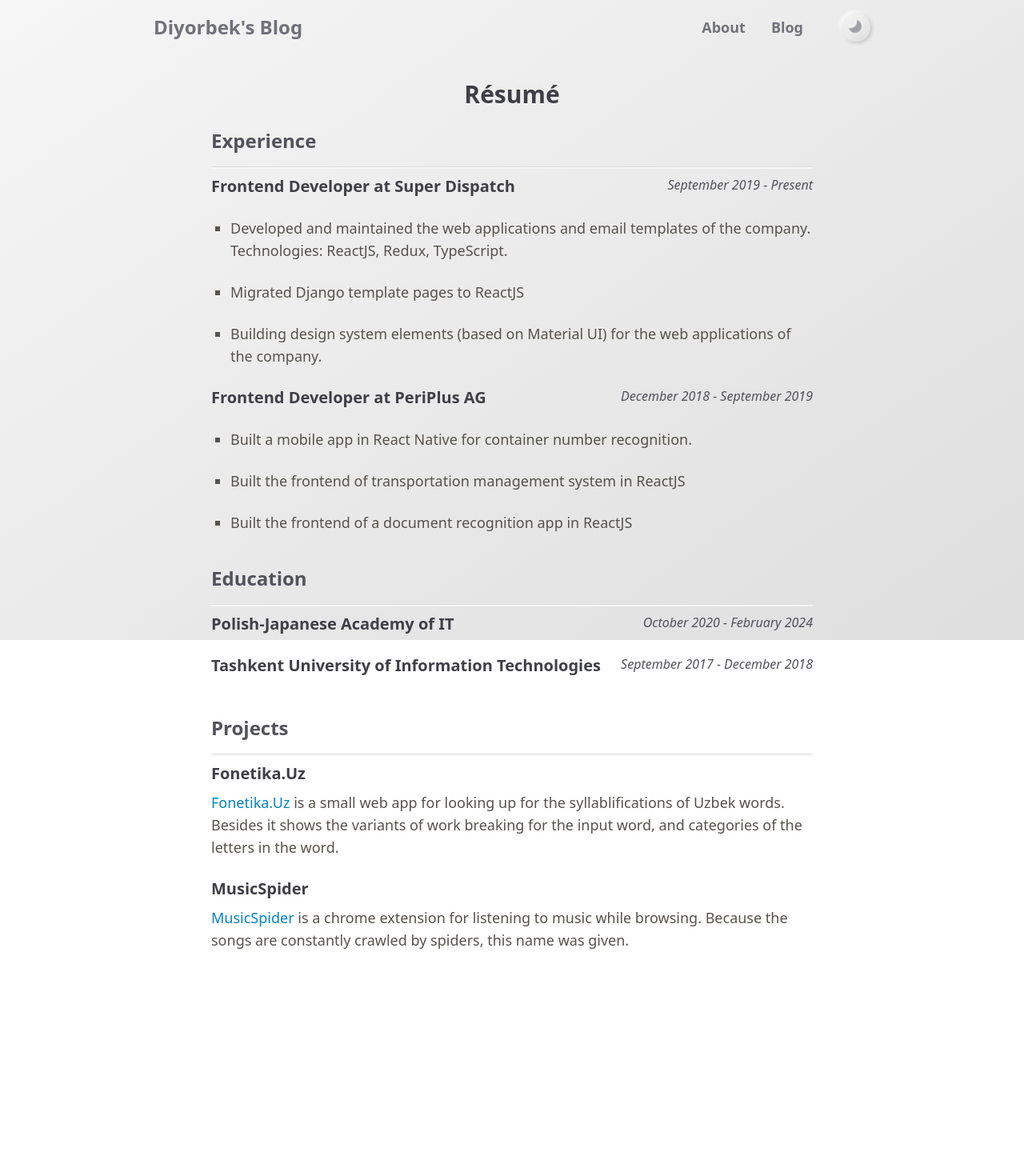
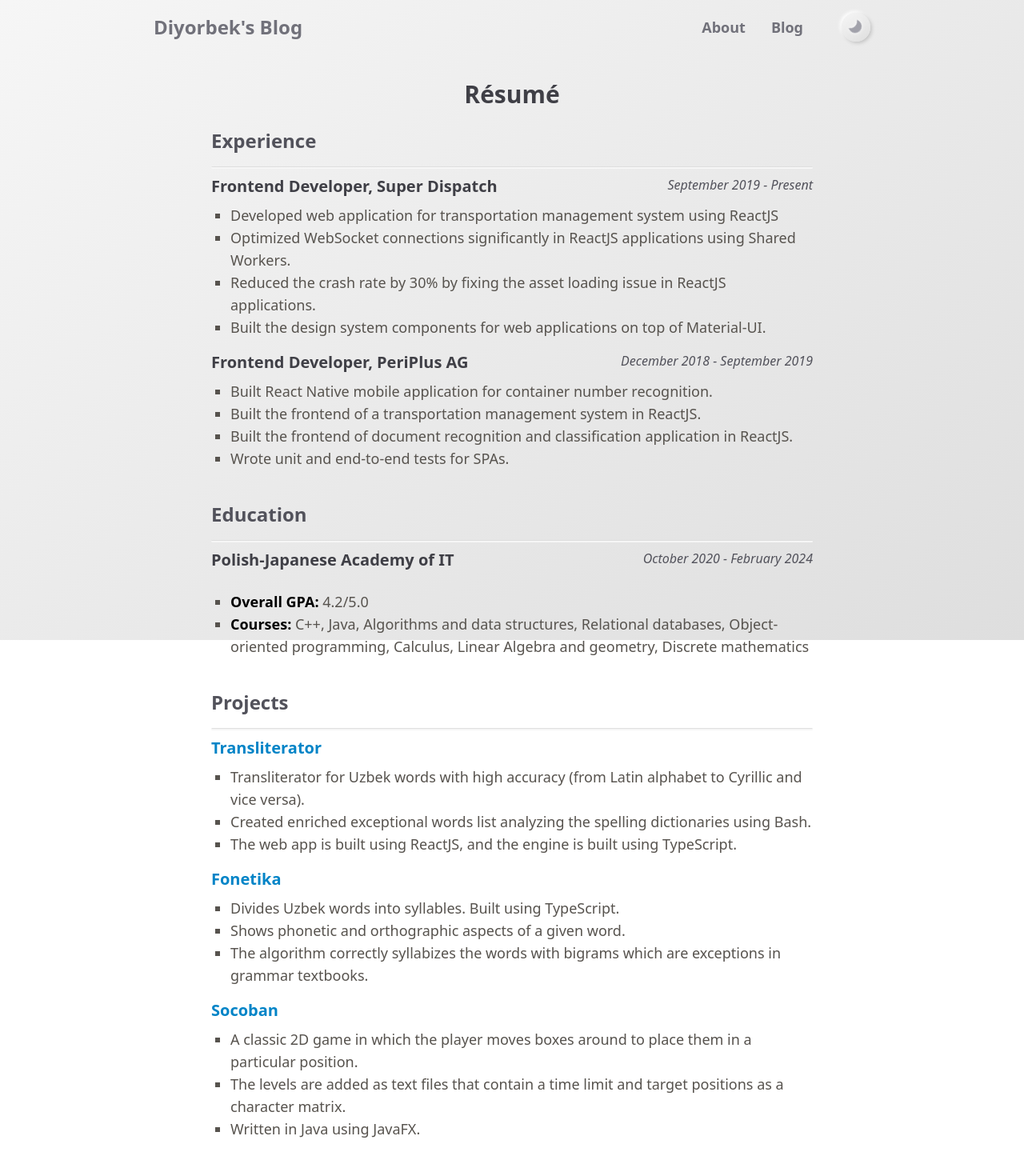
Before and after one commit to diyorbek/diyorbek.blog, a Next.js app: page /cv in a window 1280 px wide. Shown: the top 1460 px of the page at 80% size. Before the commit the page ends 1261 px from the top, so only its background shows below. Built offline with nearby package versions, Linux system fonts and the light colour scheme.

Commit message:
update cv

```diff
--- a/pages/cv.tsx
+++ b/pages/cv.tsx
@@ -18,35 +18,35 @@ export default function Resume() {
 
             <div className="divider mb-2" />
 
-            <div className="flex justify-between flex-wrap mb-4">
-              <h3>Frontend Developer at Super Dispatch</h3>
+            <div className="flex justify-between flex-wrap">
+              <h3>Frontend Developer, Super Dispatch</h3>
 
               <span className="italic text-gray-600 dark:text-gray-400">
                 September 2019 - Present
               </span>
             </div>
 
-            <ul>
+            <ul className="mb-4">
               <li>
-                <p>
-                  Developed and maintained the web applications and email
-                  templates of the company. Technologies: ReactJS, Redux,
-                  TypeScript.
-                </p>
+                Developed web application for transportation management system
+                using ReactJS
               </li>
               <li>
-                <p>Migrated Django template pages to ReactJS</p>
+                Optimized WebSocket connections significantly in ReactJS
+                applications using Shared Workers.
               </li>
               <li>
-                <p>
-                  Building design system elements (based on Material UI) for the
-                  web applications of the company.
-                </p>
+                Reduced the crash rate by 30% by fixing the asset loading issue
+                in ReactJS applications.
+              </li>
+              <li>
+                Built the design system components for web applications on top
+                of Material-UI.
               </li>
             </ul>
 
-            <div className="flex justify-between flex-wrap mb-4">
-              <h3>Frontend Developer at PeriPlus AG</h3>
+            <div className="flex justify-between flex-wrap">
+              <h3>Frontend Developer, PeriPlus AG</h3>
 
               <span className="italic text-gray-600 dark:text-gray-400">
                 December 2018 - September 2019
@@ -55,22 +55,18 @@ export default function Resume() {
 
             <ul>
               <li>
-                <p>
-                  Built a mobile app in React Native for container number
-                  recognition.
-                </p>
+                Built React Native mobile application for container number
+                recognition.
               </li>
               <li>
-                <p>
-                  Built the frontend of transportation management system in
-                  ReactJS
-                </p>
+                Built the frontend of a transportation management system in
+                ReactJS.
               </li>
               <li>
-                <p>
-                  Built the frontend of a document recognition app in ReactJS
-                </p>
+                Built the frontend of document recognition and classification
+                application in ReactJS.
               </li>
+              <li>Wrote unit and end-to-end tests for SPAs.</li>
             </ul>
           </div>
 
@@ -87,13 +83,16 @@ export default function Resume() {
               </span>
             </div>
 
-            <div className="flex justify-between flex-wrap">
-              <h3>Tashkent University of Information Technologies</h3>
-
-              <span className="italic text-gray-600 dark:text-gray-400">
-                September 2017 - December 2018
-              </span>
-            </div>
+            <ul>
+              <li>
+                <b>Overall GPA:</b> 4.2/5.0
+              </li>
+              <li>
+                <b>Courses:</b> C++, Java, Algorithms and data structures,
+                Relational databases, Object-oriented programming, Calculus,
+                Linear Algebra and geometry, Discrete mathematics
+              </li>
+            </ul>
           </div>
 
           <div className="mb-10">
@@ -101,29 +100,69 @@ export default function Resume() {
 
             <div className="divider mb-2" />
 
-            <h3>Fonetika.Uz</h3>
-            <p>
-              <a target="_blank" rel="noreferrer" href="https://fonetika.uz/">
-                Fonetika.Uz
-              </a>{' '}
-              is a small web app for looking up for the syllablifications of
-              Uzbek words. Besides it shows the variants of work breaking for
-              the input word, and categories of the letters in the word.
-            </p>
-
-            <h3>MusicSpider</h3>
-            <p>
+            <h3>
               <a
                 target="_blank"
                 rel="noreferrer"
-                href="http://bit.ly/musicspider"
+                href="https://transliterator.uz/"
               >
-                MusicSpider
-              </a>{' '}
-              is a chrome extension for listening to music while browsing.
-              Because the songs are constantly crawled by spiders, this name was
-              given.
-            </p>
+                Transliterator
+              </a>
+            </h3>
+
+            <ul className="mb-4">
+              <li>
+                Transliterator for Uzbek words with high accuracy (from Latin
+                alphabet to Cyrillic and vice versa).
+              </li>
+              <li>
+                Created enriched exceptional words list analyzing the spelling
+                dictionaries using Bash.
+              </li>
+              <li>
+                The web app is built using ReactJS, and the engine is built
+                using TypeScript.
+              </li>
+            </ul>
+
+            <h3>
+              <a target="_blank" rel="noreferrer" href="https://fonetika.uz/">
+                Fonetika
+              </a>
+            </h3>
+
+            <ul className="mb-4">
+              <li>
+                Divides Uzbek words into syllables. Built using TypeScript.
+              </li>
+              <li>Shows phonetic and orthographic aspects of a given word.</li>
+              <li>
+                The algorithm correctly syllabizes the words with bigrams which
+                are exceptions in grammar textbooks.
+              </li>
+            </ul>
+
+            <h3>
+              <a
+                target="_blank"
+                rel="noreferrer"
+                href="https://github.com/diyorbek/socoban"
+              >
+                Socoban
+              </a>
+            </h3>
+
+            <ul className="mb-4">
+              <li>
+                A classic 2D game in which the player moves boxes around to
+                place them in a particular position.
+              </li>
+              <li>
+                The levels are added as text files that contain a time limit and
+                target positions as a character matrix.
+              </li>
+              <li>Written in Java using JavaFX.</li>
+            </ul>
           </div>
         </div>
       </PageContainer>
```
